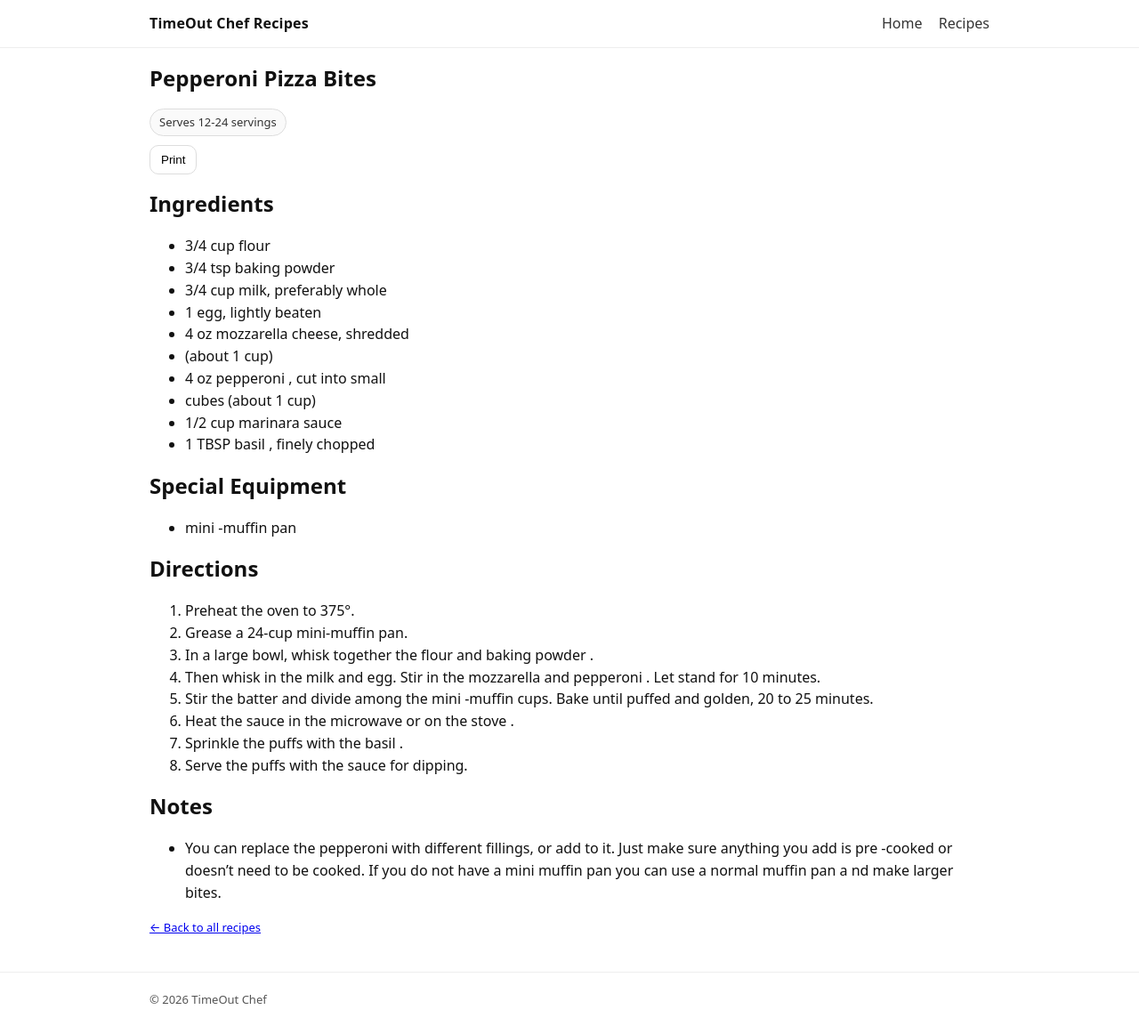
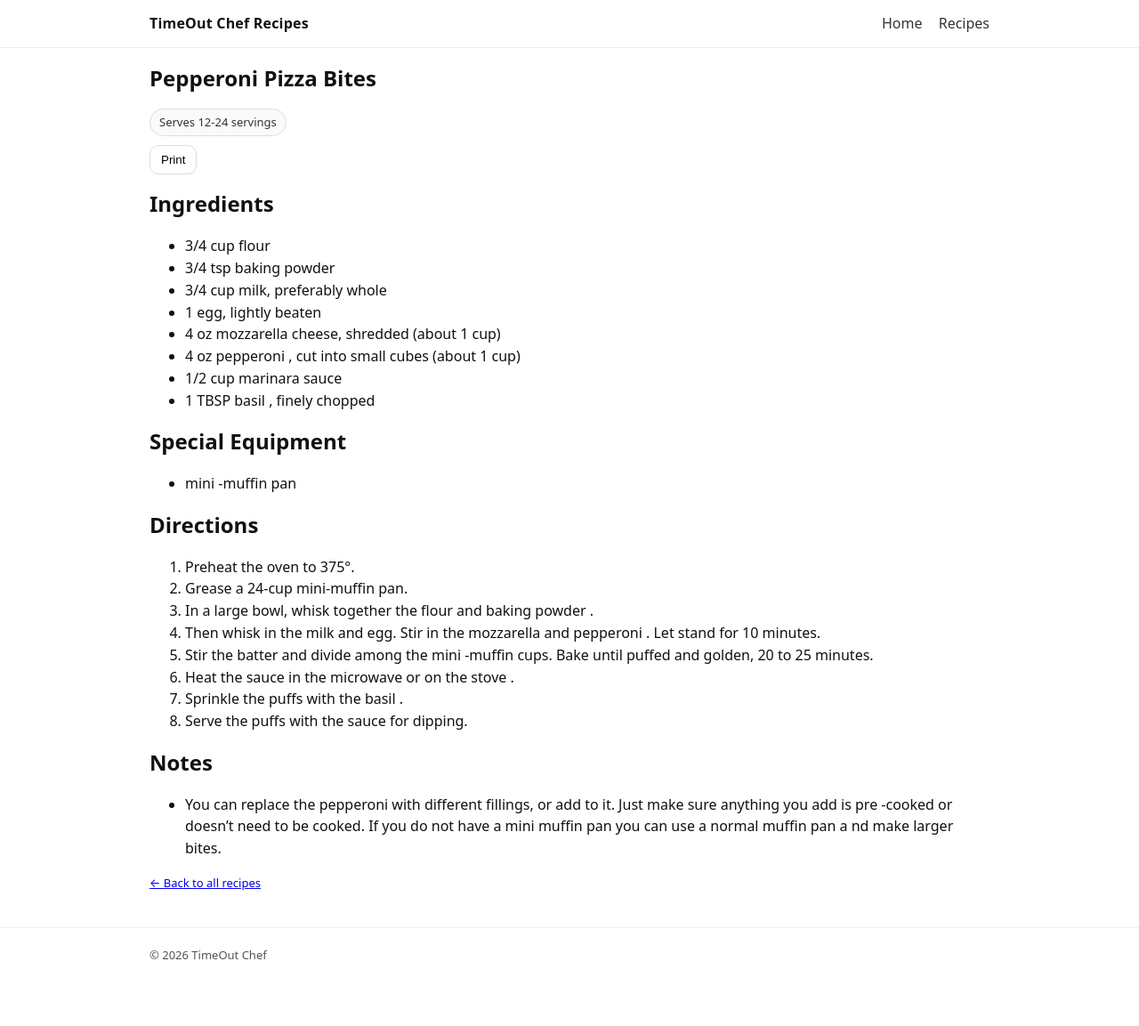
Before and after one commit to scottschrum79-design/timeoutchef.com, a Jekyll site: the page built from _recipes/pepperoni-pizza-bites.md, in a window 1280 px wide and 1153 px high. Shown: the whole window at 89% size. Built offline with Jekyll 4.4.1, drawn with Linux system fonts in a browser that asks for light colours.

```diff
--- a/_recipes/pepperoni-pizza-bites.md
+++ b/_recipes/pepperoni-pizza-bites.md
@@ -13,10 +13,8 @@ title: "Pepperoni Pizza Bites"
 - 3/4 tsp baking powder
 - 3/4 cup milk, preferably whole
 - 1 egg, lightly beaten
-- 4 oz mozzarella cheese, shredded
-- (about 1 cup)
-- 4 oz pepperoni , cut into small
-- cubes (about 1 cup)
+- 4 oz mozzarella cheese, shredded (about 1 cup)
+- 4 oz pepperoni , cut into small cubes (about 1 cup)
 - 1/2 cup marinara sauce
 - 1 TBSP basil , finely chopped
 
```
